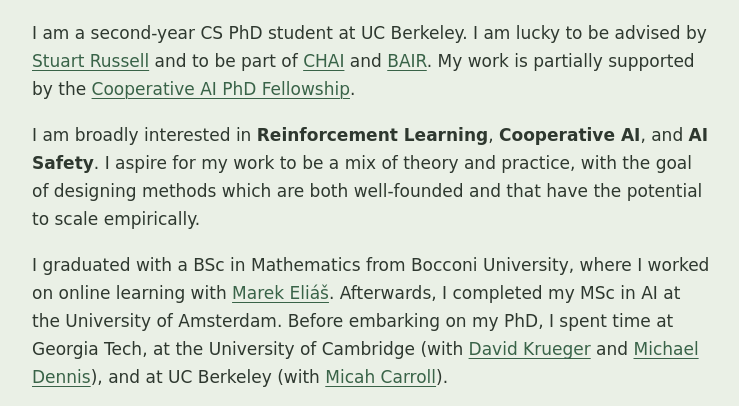
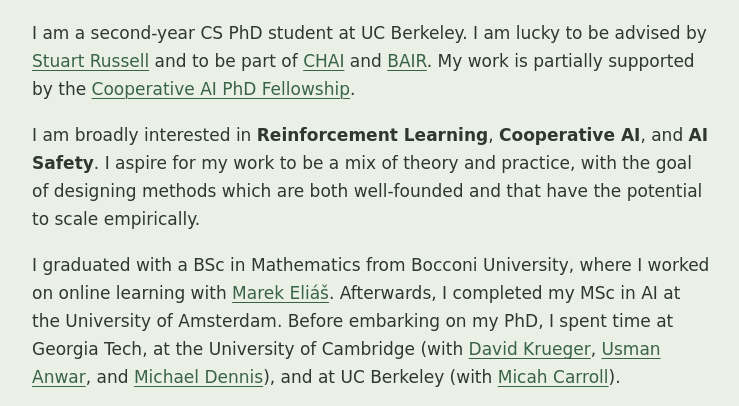
Before and after one commit to karim-abdel/karimabdelsadek.com, a website: page index.html in a window 1280 px wide. Shown: the part 390-796 px from the top of the page, without its empty margins (268-1007 px from the left). Drawn offline with Linux system fonts and the light colour scheme; a web font is replaced by a local one.

Commit message:
Add Usman Anwar to Cambridge bio credits

```diff
--- a/index.html
+++ b/index.html
@@ -40,7 +40,7 @@
 
                 <p id="research">I am broadly interested in <strong>Reinforcement Learning</strong>, <strong>Cooperative AI</strong>, and <strong>AI Safety</strong>. I aspire for my work to be a mix of theory and practice, with the goal of designing methods which are both well-founded and that have the potential to scale empirically.</p>
 
-                <p>I graduated with a BSc in Mathematics from Bocconi University, where I worked on online learning with <a href="https://research.fit.cvut.cz/people/marek-elias">Marek Eliáš</a>. Afterwards, I completed my MSc in AI at the University of Amsterdam. Before embarking on my PhD, I spent time at Georgia Tech, at the University of Cambridge (with <a href="https://davidscottkrueger.com/">David Krueger</a> and <a href="https://michaeldennis.ai/">Michael Dennis</a>), and at UC Berkeley (with <a href="https://micahcarroll.github.io/">Micah Carroll</a>).</p>
+                <p>I graduated with a BSc in Mathematics from Bocconi University, where I worked on online learning with <a href="https://research.fit.cvut.cz/people/marek-elias">Marek Eliáš</a>. Afterwards, I completed my MSc in AI at the University of Amsterdam. Before embarking on my PhD, I spent time at Georgia Tech, at the University of Cambridge (with <a href="https://davidscottkrueger.com/">David Krueger</a>, <a href="https://uzman-anwar.github.io/">Usman Anwar</a>, and <a href="https://michaeldennis.ai/">Michael Dennis</a>), and at UC Berkeley (with <a href="https://micahcarroll.github.io/">Micah Carroll</a>).</p>
 
                 <p>Please reach out if you are interested in my research, want to chat, or have anything else in mind! You can e-mail me at karimabdel at berkeley dot edu.<br><br>
                 If you are an undergrad interested in getting involved in research, please <a href="undergraduate-research.html" aria-label="Read about getting involved in undergraduate research">read this</a>.</p>
```
Also changed, not shown: scripts/blog.test.mjs (+8 -0 lines).
